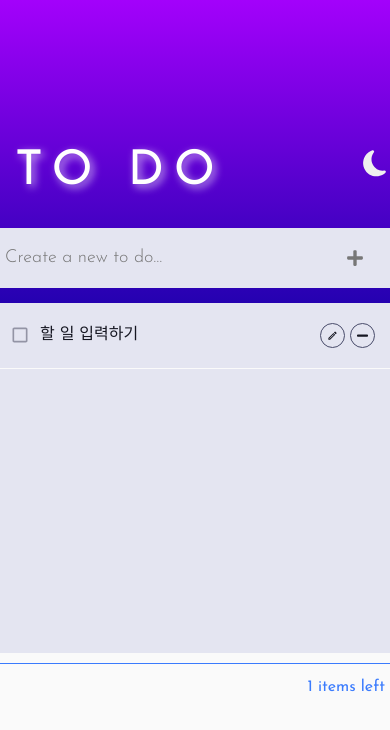
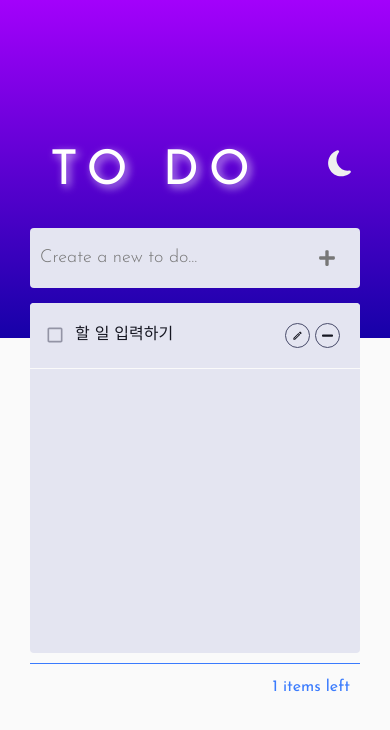
Before and after one commit to thisisyeji/Todo_prac, a React (Create React App) app: page / in a window 390 px wide. Shown: the top 730 px of the page. Built offline with nearby package versions, Linux system fonts and the light colour scheme.

Commit message:
Feat: 반응형 추가

```diff
--- a/src/components/TodoTemplate.js
+++ b/src/components/TodoTemplate.js
@@ -16,8 +16,9 @@ const ToDoWrapper = styled.section`
 `;
 
 const TodoHeader = styled.div`
-	width: 30vw;
-	min-width: 400px;
+	width: 50vw;
+	max-width: 500px;
+	min-width: 330px;
 	overflow: hidden;
 	background: transparent;
 	margin-top: 500px;
@@ -38,6 +39,14 @@ const TodoHeader = styled.div`
 		width: 100%;
 		overflow-y: scroll;
 	}
+
+	@media screen and (max-width: 768px) {
+		width: 60vw;
+	}
+
+	@media screen and (max-width: 375px) {
+		width: 340px;
+	}
 `;
 
 function TodoTemplate({ children }) {
```
Also changed, not shown: package.json (+7 -1 lines), 1 other file (tests, documents, lock files or other folders).
